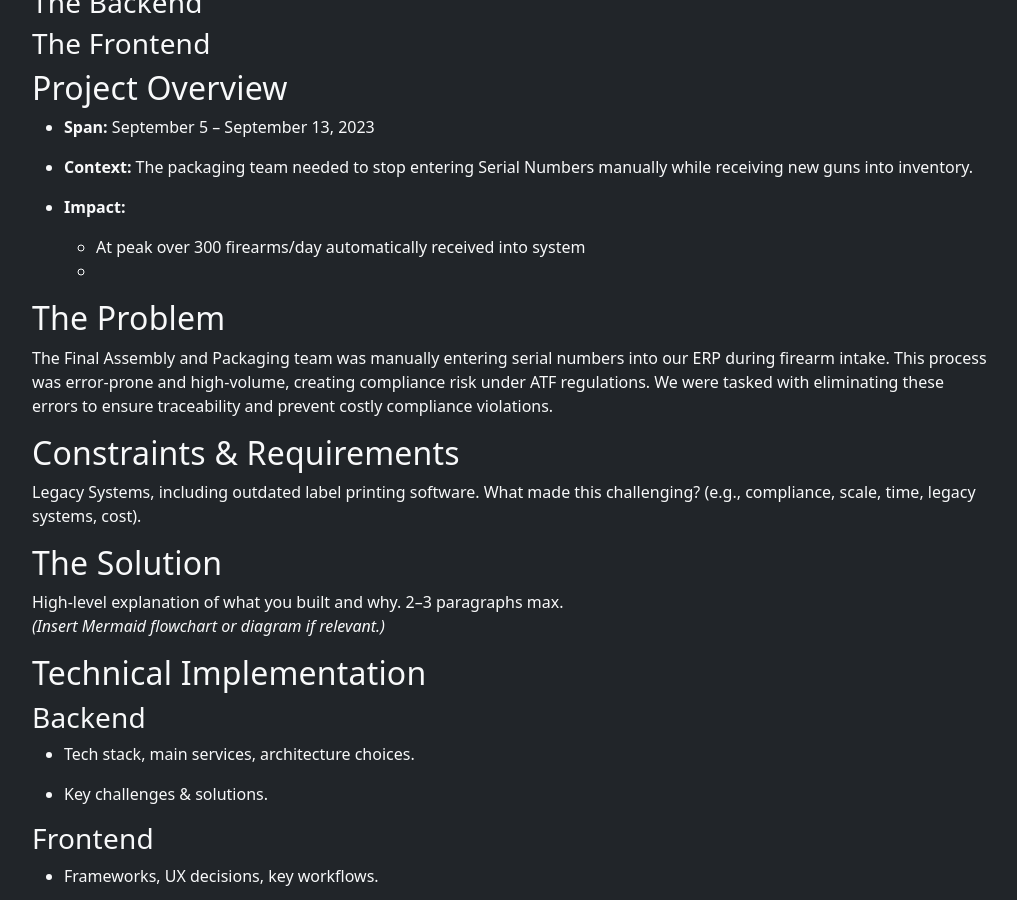
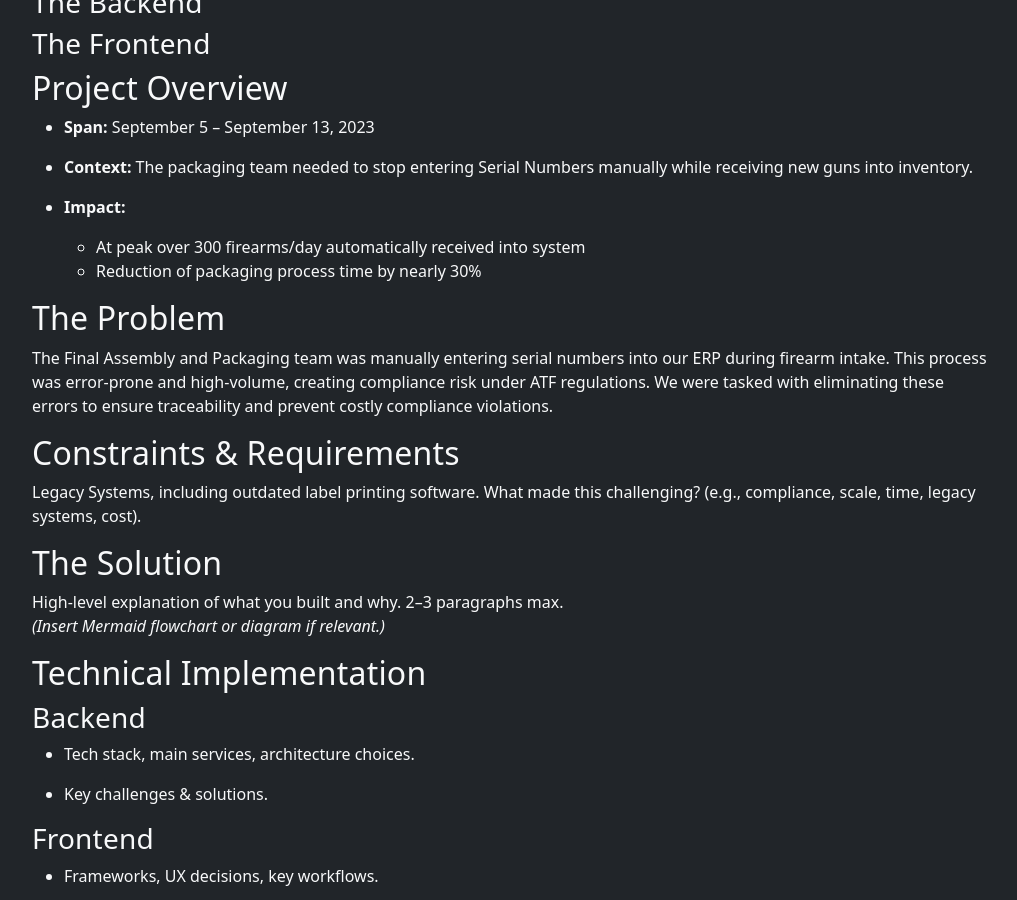
Before and after one commit to ChanceYoung/ChanceYoung.github.io, a Jekyll site: the page built from _projects/In Progress/packagingsolutionv1.md, in a window 1280 px wide and 900 px high, scrolled down 640 px. Shown: the whole window, without its empty margins (130-1147 px from the left). Built offline with Jekyll 4.4.1, drawn with Linux system fonts in a browser that asks for light colours; part of the change alters nothing that is shown.

Commit message:
_projects/In Progress/packagingsolutionv1.md updated from https://stackedit.io/

```diff
--- a/_projects/In Progress/packagingsolutionv1.md
+++ b/_projects/In Progress/packagingsolutionv1.md
@@ -27,7 +27,7 @@ The ERP system we used provided an integration toolkit written in .NET that used
 
 -   **Impact:**
 	- At peak over 300 firearms/day automatically received into system
-	-
+	- Reduction of packaging process time by nearly 30%
 
 
 ## The Problem
@@ -90,7 +90,7 @@ What you’d like to add, refine, or expand on later.
 
 > Written with [StackEdit](https://stackedit.io/).
 <!--stackedit_data:
-eyJoaXN0b3J5IjpbLTU3MDQ4ODIyMiwtMjg2MzU3MTY0LDEyNj
-gxMTUwMjEsMTMxNTA4NDg5NiwtMTc0NjY4ODg2NiwtMTE5OTg1
-MDE1N119
+eyJoaXN0b3J5IjpbLTQ5NjEyOTgzNSwtNTcwNDg4MjIyLC0yOD
+YzNTcxNjQsMTI2ODExNTAyMSwxMzE1MDg0ODk2LC0xNzQ2Njg4
+ODY2LC0xMTk5ODUwMTU3XX0=
 -->
```
